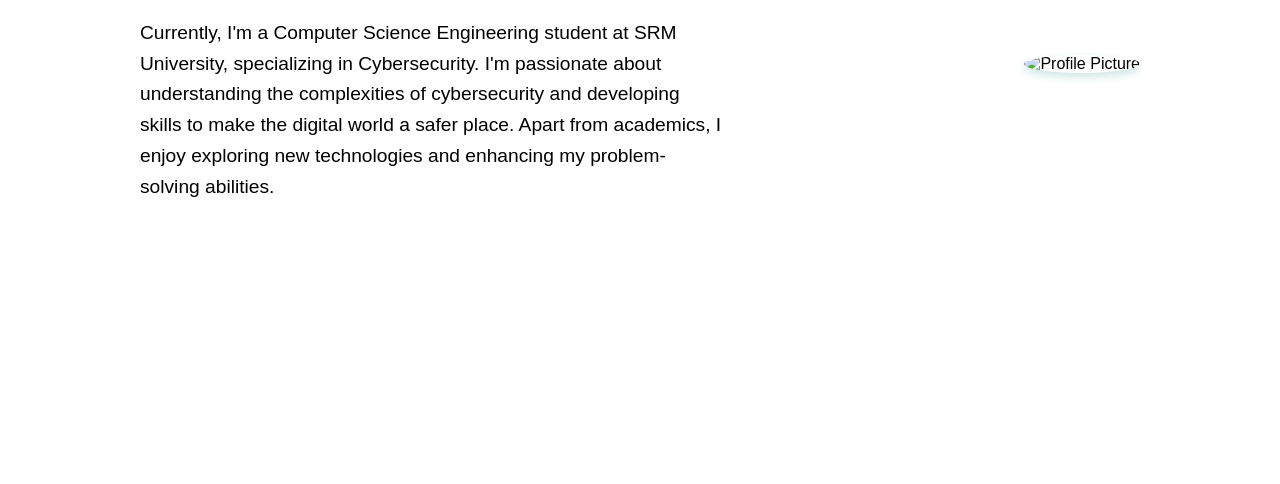
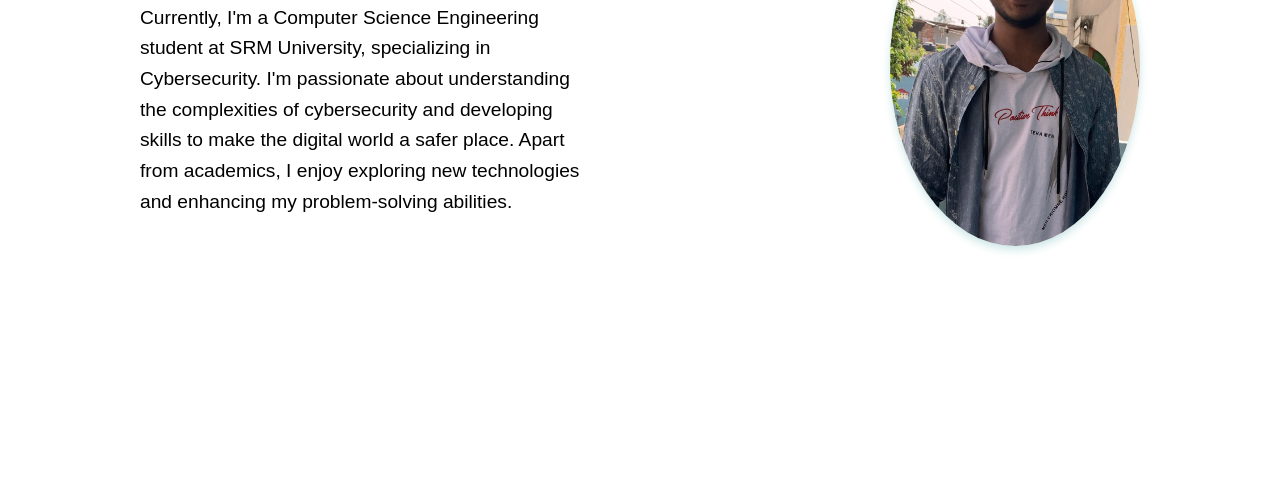
Before and after one commit to mokker2u/portfolio, a plain HTML site: page about.html in a window 1280 px wide. Shown: the part 429-913 px from the top of the page. Drawn offline with Linux system fonts and the light colour scheme.

Commit message:
Update about.html

```diff
--- a/about.html
+++ b/about.html
@@ -29,7 +29,7 @@
         <h2>Hello, I'm Girijesh!</h2>
         <p>Currently, I'm a Computer Science Engineering student at SRM University, specializing in Cybersecurity. I'm passionate about understanding the complexities of cybersecurity and developing skills to make the digital world a safer place. Apart from academics, I enjoy exploring new technologies and enhancing my problem-solving abilities.</p>
     </div>
-    <img src="images/profile_picture.jpg" alt="Profile Picture">
+    <img src="profile_picture.jpg" alt="Profile Picture">
 </main>
 
 <script>
```
